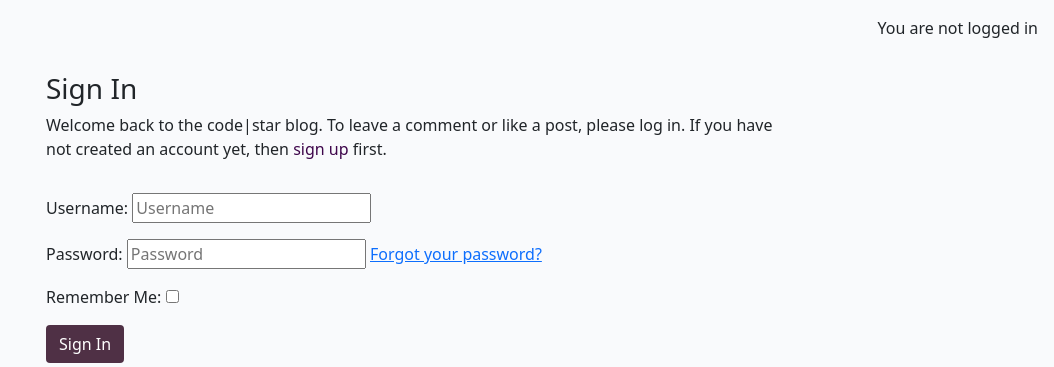
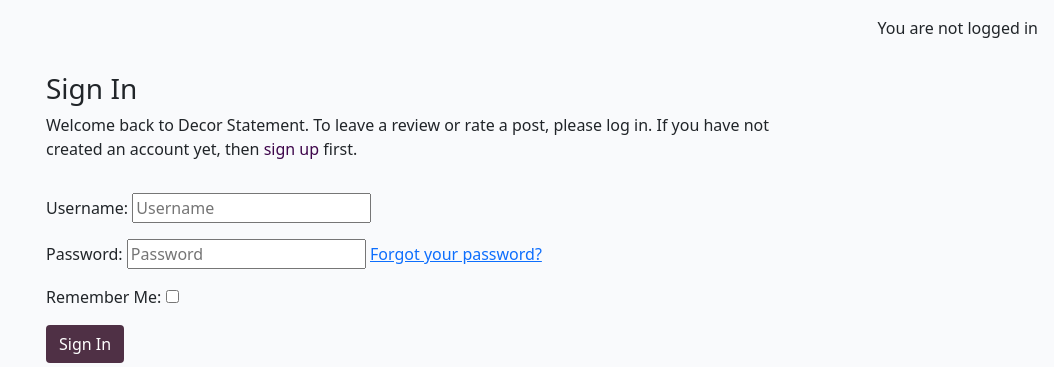
Before and after one commit to martinamicaela/final_project_blog_1, a Django app: page /accounts/login/ in a window 1280 px wide. Shown: the part 117-484 px from the top of the page, without its empty margins (226-1280 px from the left). Run offline with Django 4.2, Linux system fonts and the light colour scheme; some libraries are stand-ins or nearby versions; some web fonts are replaced.

Commit message:
change sing up html

```diff
--- a/templates/account/login.html
+++ b/templates/account/login.html
@@ -12,7 +12,7 @@
         <div class="col-md-8 mt-3 offset-md-2">
             <h3>{% trans "Sign In" %}</h3>
 
-            <p>{% blocktrans %}Welcome back to the code|star blog. To leave a comment or like a post, please log in. If
+            <p>{% blocktrans %}Welcome back to Decor Statement. To leave a review or rate a post, please log in. If
                 you
                 have not created an account yet, then <a class="link" href="{{ signup_url }}">sign up</a>
                 first.{% endblocktrans %}</p>
```
Also changed, not shown: README.md, image.png (added), readmephotos/decorregister.png (added), readmephotos/footerdecor.png (added), readmephotos/homewireframes.png (added), readmephotos/logodecor.png (added), readmephotos/navbardecor.png (added), readmephotos/postpagecontent.png (added), readmephotos/postpageform.png (added), readmephotos/singoutwireframe.png (added), readmephotos/wireframelogin.png (added), readmephotos/wireframeregister.png (added), readmephotos/wireframespost.png (added).
